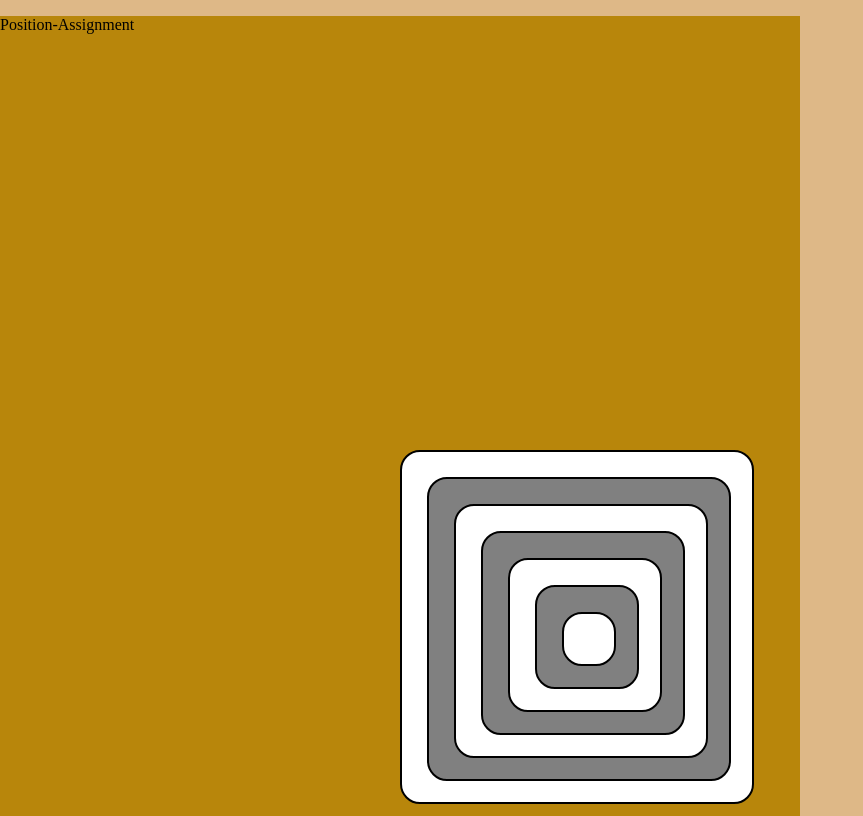
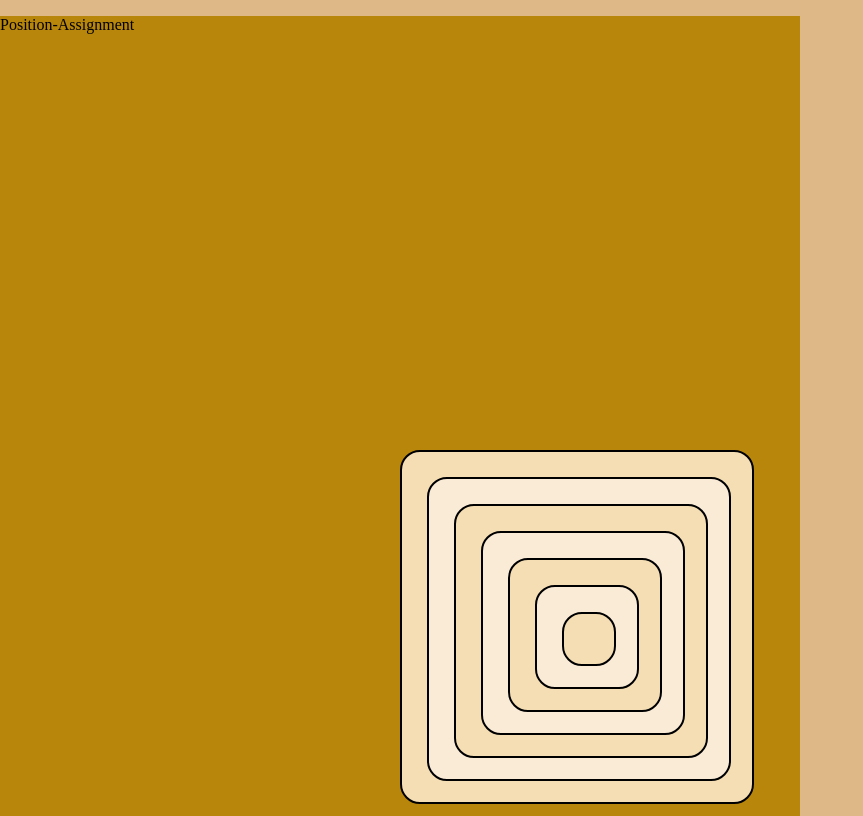
Before and after one commit to salauddin36/position, a plain HTML site: page index.html in a window 1280 px wide. Shown: the whole page, without its empty margins (0-863 px from the left). Drawn offline with Linux system fonts and the light colour scheme.

Commit message:
position

```diff
--- a/style.css
+++ b/style.css
@@ -10,7 +10,7 @@ body{
     width: 800px;
     height: 800px;
 }
-.p2{background-color: white;
+.p2{background-color: wheat;
     border: 2px solid black;
     border-radius: 20px;
     width: 350px;
@@ -19,7 +19,7 @@ body{
     top: 400px;
     left: 400px;
 }
-.p3{background-color:gray;
+.p3{background-color:antiquewhite;
     border: 2px solid black;
     border-radius: 20px;
     width: 300px;
@@ -28,7 +28,7 @@ body{
     top: 25px;
     left: 25px;
 }
-.p4{background-color: white;
+.p4{background-color: wheat;
     border: 2px solid black;
     border-radius: 20px;
     width: 250px;
@@ -37,7 +37,7 @@ body{
     top: 25px;
     left: 25px;
 }
-.p5{background-color:gray;
+.p5{background-color:antiquewhite;
     border: 2px solid black;
     border-radius: 20px;
     width: 200px;
@@ -46,7 +46,7 @@ body{
     top: 25px;
     left: 25px;
 }
-.p6{background-color: white;
+.p6{background-color: wheat;
     border: 2px solid black;
     border-radius: 20px;
     width: 150px;
@@ -55,7 +55,7 @@ body{
     top: 25px;
     left: 25px;
 }
-.p7{background-color:gray;
+.p7{background-color:antiquewhite;
     border: 2px solid black;
     border-radius: 20px;
     width: 100px;
@@ -64,7 +64,7 @@ body{
     top: 25px;
     left: 25px;
 }
-.p8{background-color: white;
+.p8{background-color: wheat;
     border: 2px solid black;
     border-radius: 20px;
     width: 50px;
```
